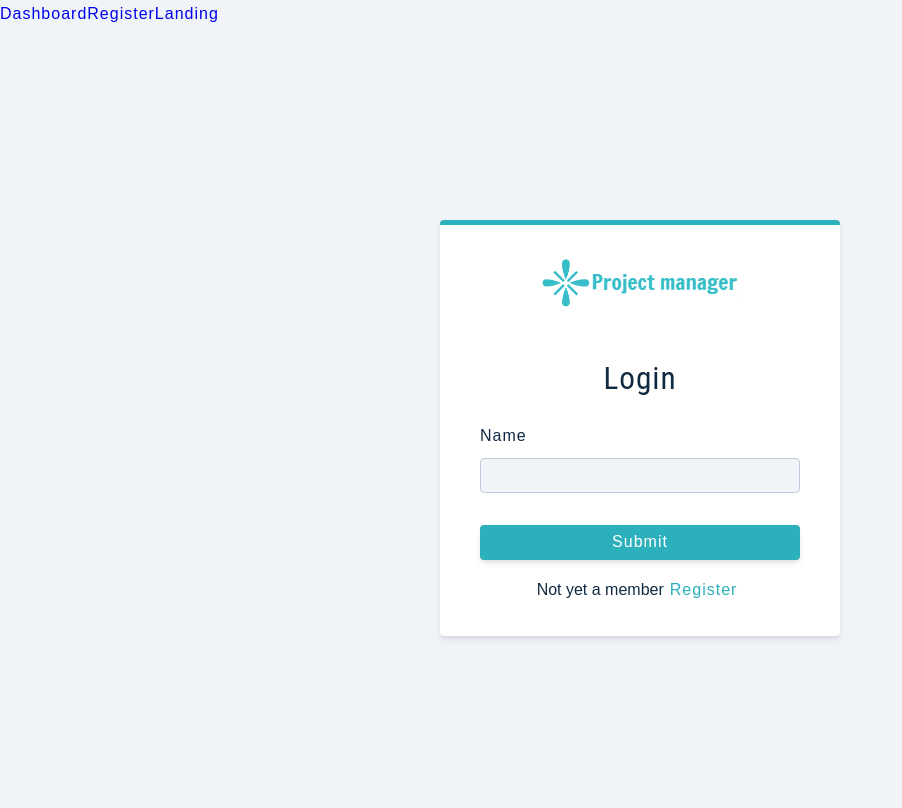
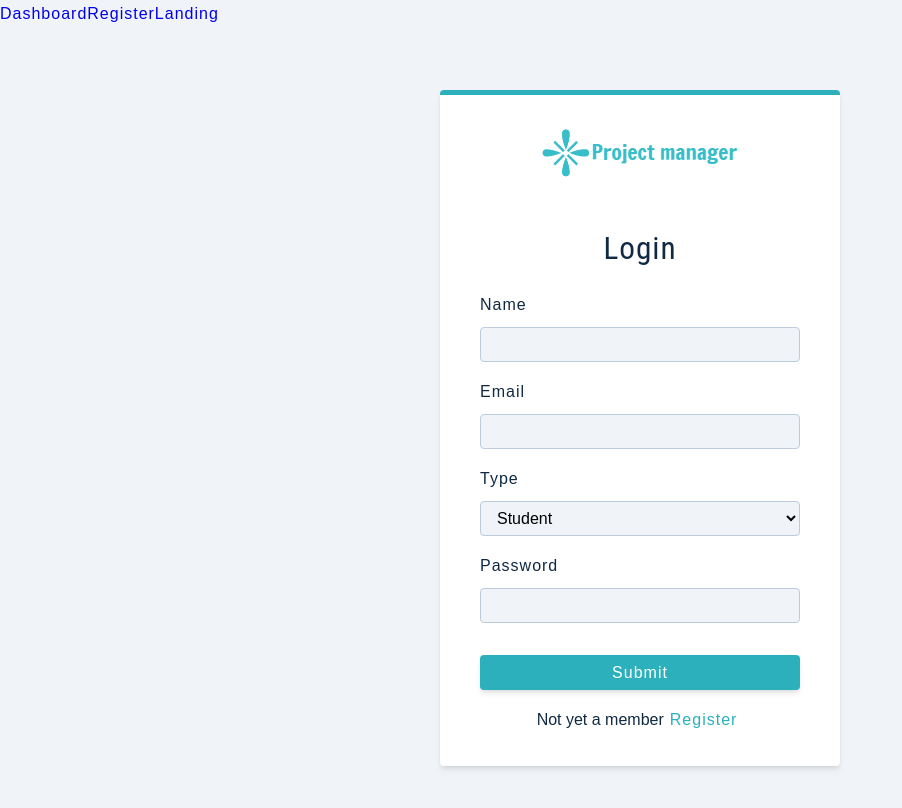
Before and after one commit to ThameeraFernando/ProjectManager, a React (Create React App) app in the folder client/: page /register in a window 1280 px wide. Shown: the top 808 px of the page, without its empty margins (0-902 px from the left). Built offline with nearby package versions, Linux system fonts and the light colour scheme; the HTML template or start-up script is replaced by a standard one.

Commit message:
complete registration

```diff
--- a/client/package.json
+++ b/client/package.json
@@ -6,6 +6,7 @@
     "@testing-library/jest-dom": "^5.16.4",
     "@testing-library/react": "^13.2.0",
     "@testing-library/user-event": "^13.5.0",
+    "axios": "^0.27.2",
     "history": "^5.3.0",
     "normalize.css": "^8.0.1",
     "react": "^18.1.0",
--- a/client/src/context/actions.js
+++ b/client/src/context/actions.js
@@ -2,3 +2,7 @@
 export const DISPLAY_ALERT = "DISPLAY_ALERT";
 //clear alert
 export const CLEAR_ALERT = "CLEAR_ALERT";
+//register user
+export const REGISTER_USER_BEGIN = "REGISTER_USER_BEGIN";
+export const REGISTER_USER_SUCCESS = "REGISTER_USER_SUCCESS";
+export const REGISTER_USER_ERROR = "REGISTER_USER_ERROR";
--- a/client/src/context/appContext.js
+++ b/client/src/context/appContext.js
@@ -1,11 +1,22 @@
 import React, { useState, useEffect, useContext, useReducer } from "react";
 import reducer from "./reducer";
-import { DISPLAY_ALERT, CLEAR_ALERT } from "./actions";
+import axios from "axios";
+import {
+  DISPLAY_ALERT,
+  CLEAR_ALERT,
+  REGISTER_USER_BEGIN,
+  REGISTER_USER_SUCCESS,
+  REGISTER_USER_ERROR,
+} from "./actions";
+const user = localStorage.getItem("user");
+const token = localStorage.getItem("token");
 export const initialState = {
   isLoading: false,
   showAlert: true,
   alertText: "",
   alertType: "",
+  user: user ? JSON.parse(user) : null,
+  token: token ? token : null,
 };
 
 const AppContext = React.createContext();
@@ -23,8 +34,44 @@ const AppProvider = ({ children }) => {
       dispatch({ type: CLEAR_ALERT });
     }, 3000);
   };
+  //add user to local storage
+  const addUserToLocalStorage = ({ user, token }) => {
+    localStorage.setItem("user", JSON.stringify(user));
+    localStorage.setItem("token", token);
+  };
+  //remove user from local storage
+  const removeUserFromLocalStorage = () => {
+    localStorage.removeItem("user");
+    localStorage.removeItem("token");
+  };
+
+  //register user
+  const registerUser = async (currentUser) => {
+    dispatch({ type: REGISTER_USER_BEGIN });
+    console.log(currentUser);
+    try {
+      const response = await axios.post("/api/v1/auth/register", currentUser);
+      console.log(response.data);
+      const { user, token } = response.data;
+      dispatch({
+        type: REGISTER_USER_SUCCESS,
+        payload: {
+          user,
+          token,
+        },
+      });
+      addUserToLocalStorage({ user, token });
+    } catch (error) {
+      console.log(error.response);
+      dispatch({
+        type: REGISTER_USER_ERROR,
+        payload: { msg: error.response.data.msg },
+      });
+    }
+    clearAlert();
+  };
   return (
-    <AppContext.Provider value={{ ...state, displayAlert }}>
+    <AppContext.Provider value={{ ...state, displayAlert, registerUser }}>
       {children}
     </AppContext.Provider>
   );
--- a/client/src/context/reducer.js
+++ b/client/src/context/reducer.js
@@ -1,4 +1,10 @@
-import { DISPLAY_ALERT, CLEAR_ALERT } from "./actions";
+import {
+  DISPLAY_ALERT,
+  CLEAR_ALERT,
+  REGISTER_USER_BEGIN,
+  REGISTER_USER_SUCCESS,
+  REGISTER_USER_ERROR,
+} from "./actions";
 const reducer = (state, action) => {
   if (action.type === DISPLAY_ALERT) {
     return {
@@ -16,6 +22,32 @@ const reducer = (state, action) => {
       alertText: "",
     };
   }
+  if (action.type === REGISTER_USER_BEGIN) {
+    return {
+      ...state,
+      isLoading: true,
+    };
+  }
+  if (action.type === REGISTER_USER_SUCCESS) {
+    return {
+      ...state,
+      user: action.payload.user,
+      token: action.payload.token,
+      isLoading: false,
+      showAlert: true,
+      alertType: "success",
+      alertText: "User Created Redirecting...",
+    };
+  }
+  if (action.type === REGISTER_USER_ERROR) {
+    return {
+      ...state,
+      isLoading: false,
+      showAlert: true,
+      alertType: "danger",
+      alertText: action.payload.msg,
+    };
+  }
   throw new Error(`no such action :${action.type}`);
 };
 export default reducer;
--- a/client/src/pages/Register.js
+++ b/client/src/pages/Register.js
@@ -1,4 +1,5 @@
 import React, { useEffect, useState } from "react";
+import { useNavigate } from "react-router-dom";
 import Logo from "../components/Logo";
 import Wrapper from "../assets/wrappers/RegisterPage";
 import FormRow from "../components/FormRow";
@@ -9,14 +10,24 @@ const initialState = {
   name: "",
   email: "",
   password: "",
-  type: "",
+  type: "Student",
   isMember: true,
   showAlert: true,
 };
 
 function Register() {
+  const navigate = useNavigate();
   //use global context
-  const { isLoading, showAlert, displayAlert } = useAppContext();
+  const { isLoading, showAlert, displayAlert, registerUser, user } =
+    useAppContext();
+  //redirect to home page
+  useEffect(() => {
+    if (user) {
+      setTimeout(() => {
+        navigate("/");
+      }, 3000);
+    }
+  }, [navigate, user]);
   const [values, setValues] = useState(initialState);
   //handle change values
   const handleChange = (e) => {
@@ -26,14 +37,23 @@ function Register() {
   const onSubmit = (e) => {
     e.preventDefault();
     const { name, email, password, type, isMember } = values;
-    if (!name || !email || !password || !type || !isMember) {
-      displayAlert();
-      return;
+    // console.log(values);
+    if (isMember) {
+      console.log("already a member");
+    } else {
+      //check for empty values
+      if (!name || !email || !password || !type) {
+        displayAlert();
+        return;
+      } else {
+        const currentMember = { name, email, password, type };
+        registerUser(currentMember);
+      }
     }
-    console.log(values);
   };
   //toggle Member
-  const toggleMember = () => {
+  const toggleMember = (e) => {
+    e.preventDefault();
     setValues({ ...values, isMember: !values.isMember });
   };
   return (
@@ -41,7 +61,7 @@ function Register() {
       <form className="form" onSubmit={onSubmit}>
         <Logo />
         {showAlert && <Alert />}
-        <h3>Login</h3>
+        {values.isMember ? <h3>Login</h3> : <h3>Register</h3>}
 
         <FormRow
           type="text"
@@ -49,8 +69,36 @@ function Register() {
           handleChange={handleChange}
           value={values.name}
         />
-        <button type="submit" className="btn btn-block">
-          submit
+        <FormRow
+          type="email"
+          name="email"
+          handleChange={handleChange}
+          value={values.email}
+        />
+        <div className="form-row">
+          <label htmlFor="type" className="form-label">
+            Type
+          </label>
+          <select
+            name="type"
+            value={values.type}
+            onChange={handleChange}
+            className="form-input"
+          >
+            <option value="Student">Student</option>
+            <option value="Supervisor">Supervisor</option>
+            <option value="Panel Member">Panel Member</option>
+          </select>
+        </div>
+        <FormRow
+          type="password"
+          name="password"
+          handleChange={handleChange}
+          value={values.password}
+        />
+
+        <button type="submit" className="btn btn-block" disabled={isLoading}>
+          Submit
         </button>
         <p>
           {values.isMember ? "Not yet a member" : "Already a member"}
```
Also changed, not shown: 1 other file (tests, documents, lock files or other folders).
